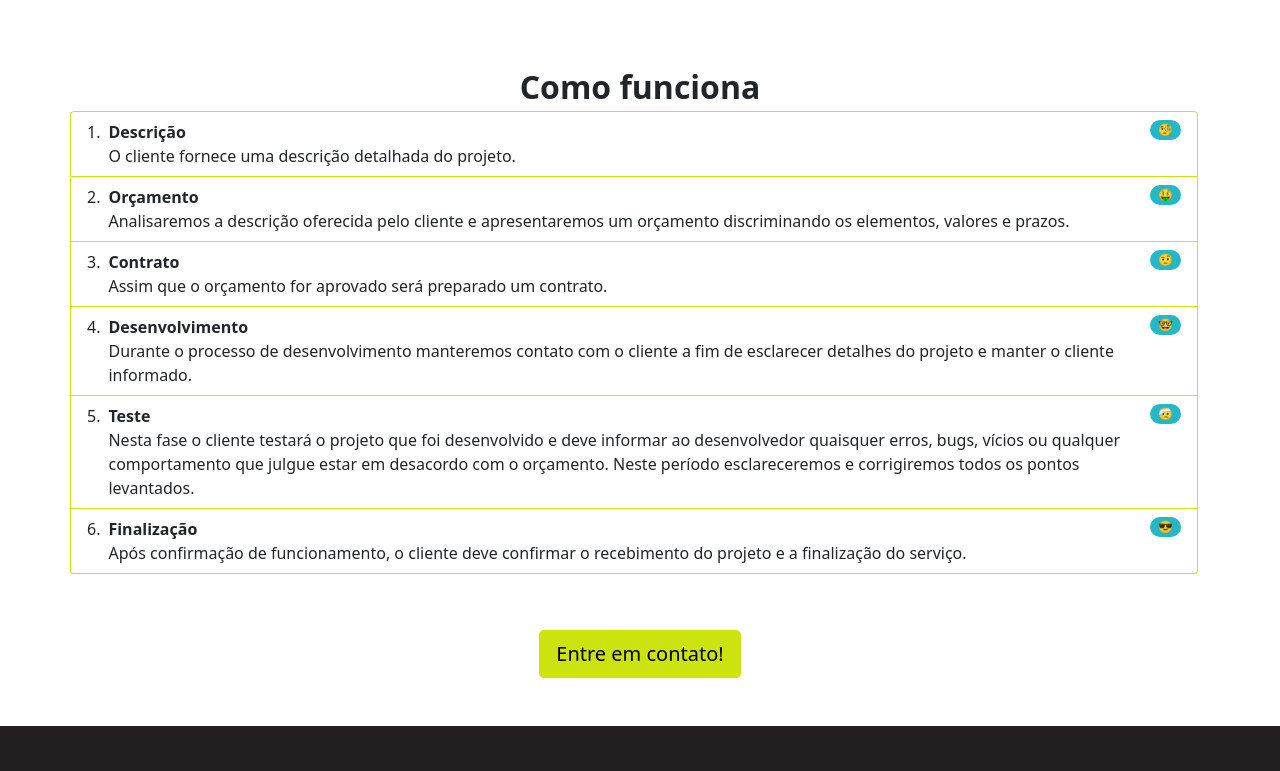
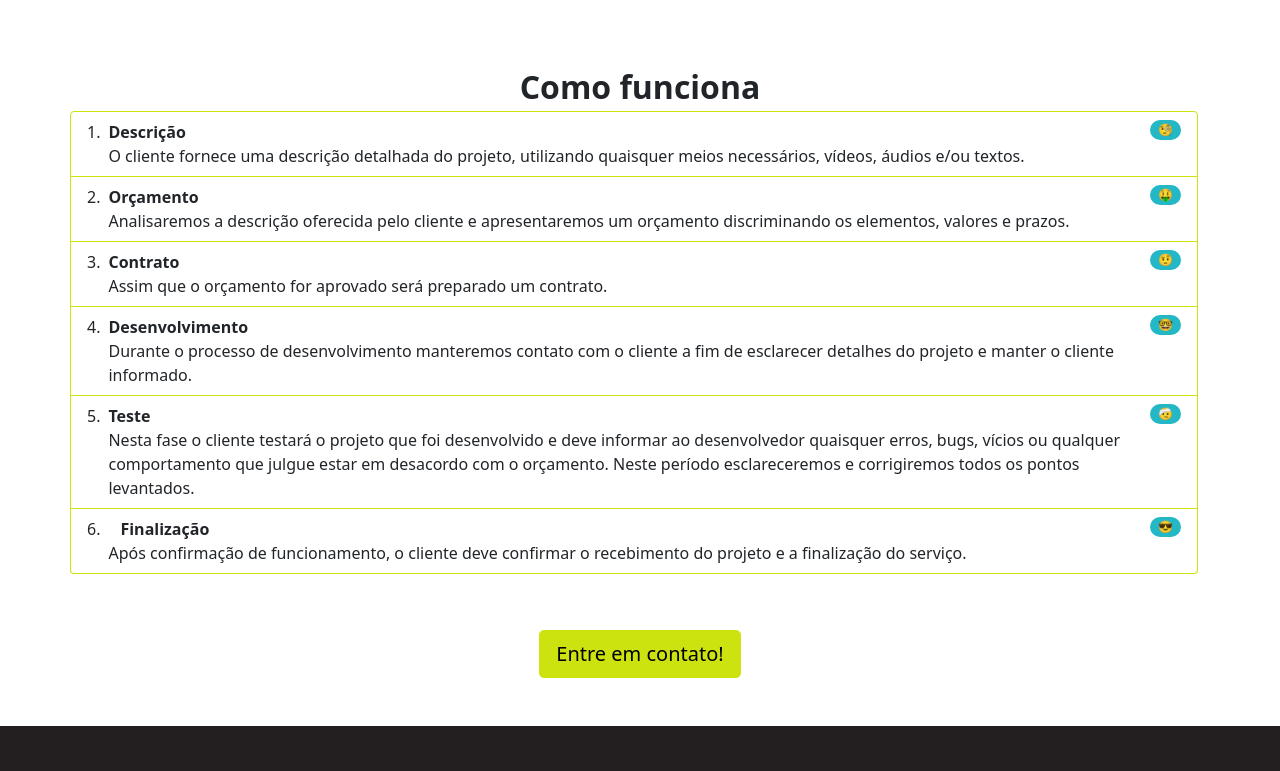
Before and after one commit to HommaTech/landing-page, a website: page index.html in a window 1280 px wide. Shown: the part 1300-2071 px from the top of the page. Drawn offline with nearby package versions, Linux system fonts and the light colour scheme.

Commit message:
Atualizado texto de descrição

```diff
--- a/index.html
+++ b/index.html
@@ -95,7 +95,8 @@
           <li class="list-group-item d-flex justify-content-between align-items-start border-primary">
             <div class="ms-2 me-auto">
               <div class="fw-bold">Descrição</div>
-              O cliente fornece uma descrição detalhada do projeto.
+              O cliente fornece uma descrição detalhada do projeto, utilizando quaisquer meios
+              necessários, vídeos, áudios e/ou textos.
             </div>
             <span class="badge bg-secondary rounded-pill">&#129488;</span>
           </li>
@@ -133,7 +134,7 @@
             <span class="badge bg-secondary rounded-pill">&#129301;</span>
           </li>
           <li class="list-group-item d-flex justify-content-between align-items-start border-primary">
-            <div class="ms-2 me-auto">
+            <div class="ms-2 me-auto row">
               <div class="fw-bold">Finalização</div>
               Após confirmação de funcionamento, o cliente deve confirmar o recebimento
               do projeto e a finalização do serviço.
```
